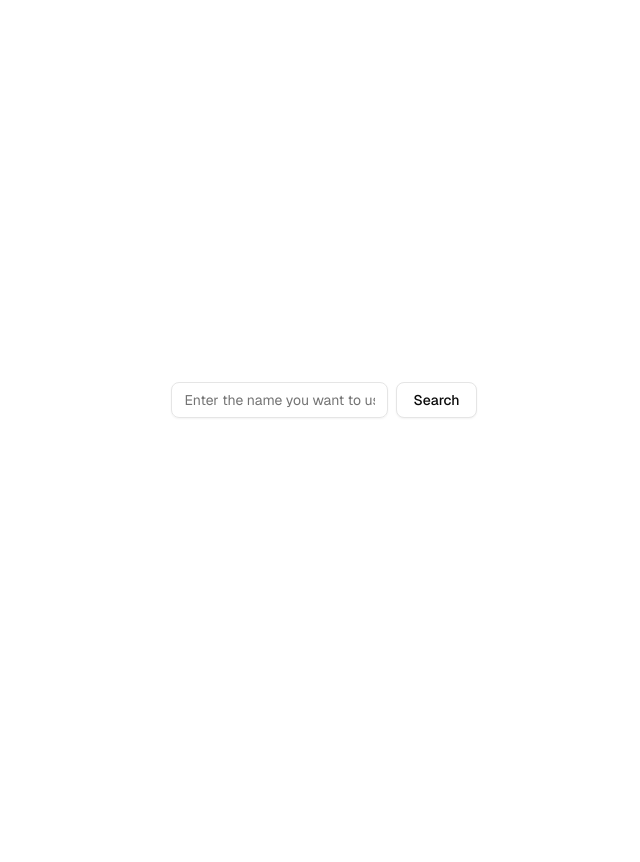
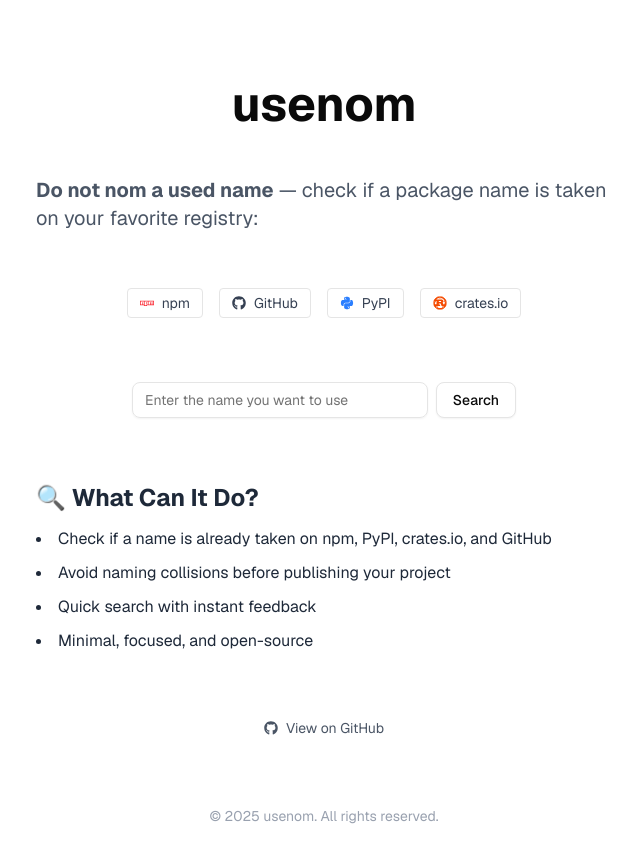
Before and after one commit to wst7/usenom, a Next.js app: page / in a window 1280 px wide. Shown: the top 862 px of the page, without its empty margins (316-956 px from the left). Before the commit the page ends 800 px from the top, so only its background shows below. Built offline with nearby package versions, Linux system fonts and the light colour scheme.

Commit message:
feat: update home page

```diff
--- a/app/layout.tsx
+++ b/app/layout.tsx
@@ -14,7 +14,8 @@ const geistMono = Geist_Mono({
 
 export const metadata: Metadata = {
   title: "usenom",
-  description: "Project name detection tool, designed to help developers, teams and enterprises quickly check whether a name has been occupied when creating a new project. It supports multiple mainstream development platforms such as npm, git hub, py pi (python), crates.io (rust), etc., ensuring that your project name remains unique in these ecosystems and avoiding naming conflicts.",
+  description:
+    "Do not nom a used name — check if a package name is taken on your favorite registry: npm, crates.io, pypi, github",
 };
 
 export default function RootLayout({
--- a/app/page.tsx
+++ b/app/page.tsx
@@ -1,11 +1,79 @@
 import SearchForm from "@/components/search-form";
+import { FaGithub, FaNpm, FaPython, FaRust } from "react-icons/fa";
 
 export default function Home() {
   return (
-    <div className="font-sans grid grid-rows-[20px_1fr_20px] items-center justify-items-center min-h-screen p-8 pb-20 gap-16 sm:p-20">
-      <main className="flex flex-col gap-[32px] row-start-2 items-center sm:items-start">
+    <div className="font-sans grid grid-rows-[auto_1fr_auto] items-center justify-items-center min-h-screen p-8 pb-20 gap-16 sm:p-20">
+      <main className="flex flex-col gap-[32px]  items-center w-full max-w-xl">
+        <h1 className="text-4xl sm:text-5xl font-bold mb-4">usenom</h1>
+        <p className="text-gray-600 text-lg sm:text-xl max-w-xl mx-auto">
+          <strong>Do not nom a used name</strong> — check if a package name is
+          taken on your favorite registry:
+        </p>
+
+        {/* 支持平台 badge */}
+        <section className="flex flex-wrap gap-4 justify-center mt-6 text-gray-700 text-sm">
+          <a
+            href="https://www.npmjs.com/"
+            target="_blank"
+            className="flex items-center gap-2 px-3 py-1 border rounded hover:bg-gray-100"
+          >
+            <FaNpm className="text-red-500" /> npm
+          </a>
+          <a
+            href="https://github.com/"
+            target="_blank"
+            className="flex items-center gap-2 px-3 py-1 border rounded hover:bg-gray-100"
+          >
+            <FaGithub /> GitHub
+          </a>
+          <a
+            href="https://pypi.org/"
+            target="_blank"
+            className="flex items-center gap-2 px-3 py-1 border rounded hover:bg-gray-100"
+          >
+            <FaPython className="text-blue-500" /> PyPI
+          </a>
+          <a
+            href="https://crates.io/"
+            target="_blank"
+            className="flex items-center gap-2 px-3 py-1 border rounded hover:bg-gray-100"
+          >
+            <FaRust className="text-orange-600" /> crates.io
+          </a>
+        </section>
         <SearchForm q={""} />
+
+        {/* 功能介绍 */}
+        <section className="w-full max-w-xl text-gray-800">
+          <h2 className="text-2xl font-bold mb-3">🔍 What Can It Do?</h2>
+          <ul className="space-y-2 list-disc list-inside text-base leading-relaxed">
+            <li>
+              Check if a name is already taken on npm, PyPI, crates.io, and
+              GitHub
+            </li>
+            <li>Avoid naming collisions before publishing your project</li>
+            <li>Quick search with instant feedback</li>
+            <li>Minimal, focused, and open-source</li>
+          </ul>
+        </section>
+
+        {/* GitHub 地址 */}
+        <section className="mt-8">
+          <a
+            href="https://github.com/wst7/usenom"
+            target="_blank"
+            className="inline-flex items-center gap-2 text-sm text-gray-600 hover:text-black"
+          >
+            <FaGithub /> View on GitHub
+          </a>
+        </section>
       </main>
+
+      {/* 页脚 */}
+      <footer className="text-sm text-gray-400 text-center ">
+        &copy; 2025 usenom. All rights reserved.
+      </footer>
     </div>
   );
 }
--- a/package.json
+++ b/package.json
@@ -18,6 +18,7 @@
     "next": "15.4.5",
     "react": "19.1.0",
     "react-dom": "19.1.0",
+    "react-icons": "^5.5.0",
     "tailwind-merge": "^3.3.1"
   },
   "devDependencies": {
```
Also changed, not shown: 1 other file (tests, documents, lock files or other folders).
